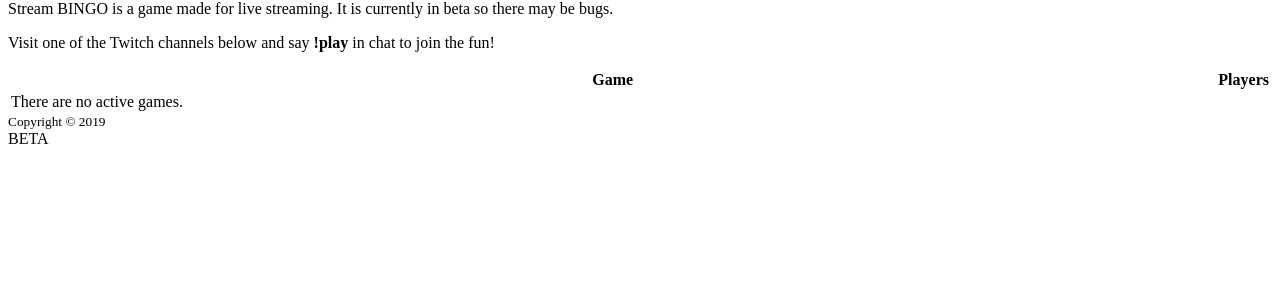
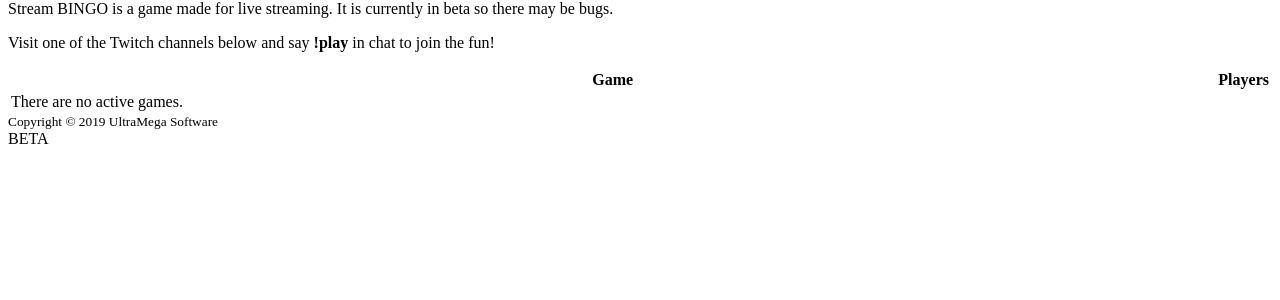
Before and after one commit to TheVilleOrg/streambingo, a PHP site: page /inc/views/index/index.php in a window 1280 px wide. Shown: the part 257-557 px from the top of the page. Run offline with PHP 8.4, Linux system fonts and the light colour scheme; data that the repository does not hold is empty; some libraries are stand-ins or nearby versions.

Commit message:
Update copyright notice

```diff
--- a/src/inc/views/_footer.php
+++ b/src/inc/views/_footer.php
@@ -1,5 +1,5 @@
 	</div>
-    <div id="footer"><small>Copyright &copy; 2019</small></div>
+    <div id="footer"><small>Copyright &copy; 2019 UltraMega Software</small></div>
     <div id="beta-notice">BETA</div>
     <div id="version"><?php echo $app['version']['string']; ?></div>
 </body>
```
